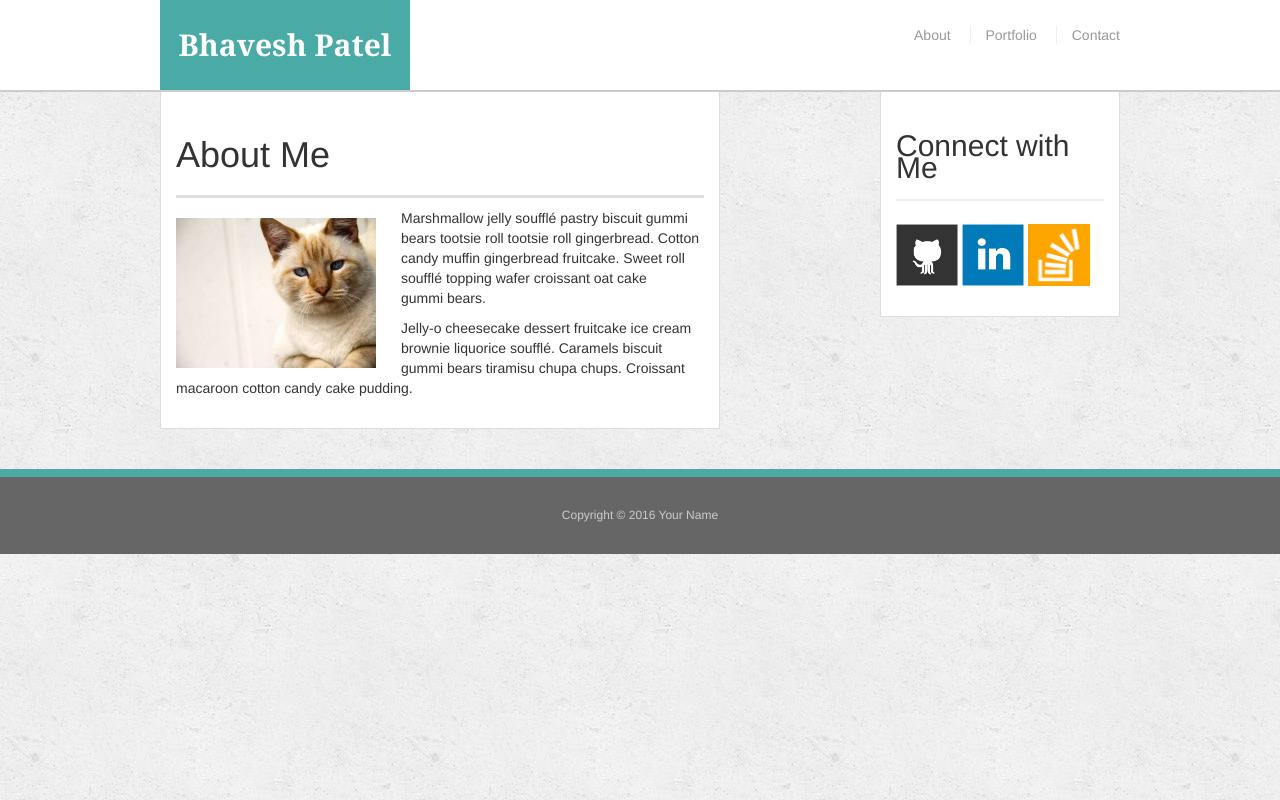
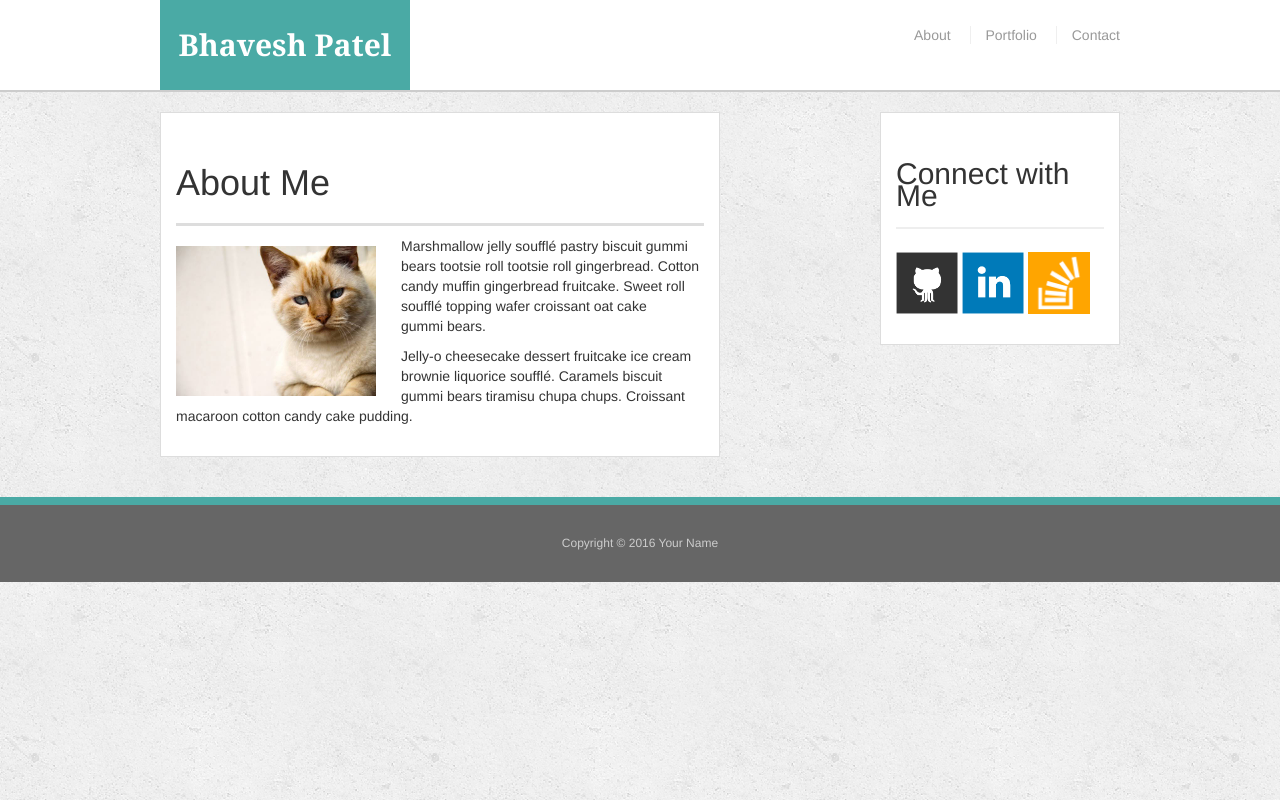
Before and after one commit to bppatelny/Bootstrap-Portfolio, a plain HTML site: page index.html in a window 1280 px wide. Drawn offline with nearby package versions, Linux system fonts and the light colour scheme.

Commit message:
Adjust padding top value.

```diff
--- a/assets/css/style.css
+++ b/assets/css/style.css
@@ -206,11 +206,11 @@ h3,
 }
 
 .main-section {
-  margin-top:6em;
+  margin-top:8em;
 }
 
 .sidebar {
-  margin-top:6em;
+  margin-top:8em;
 }
 /*contact page*/
 
```
